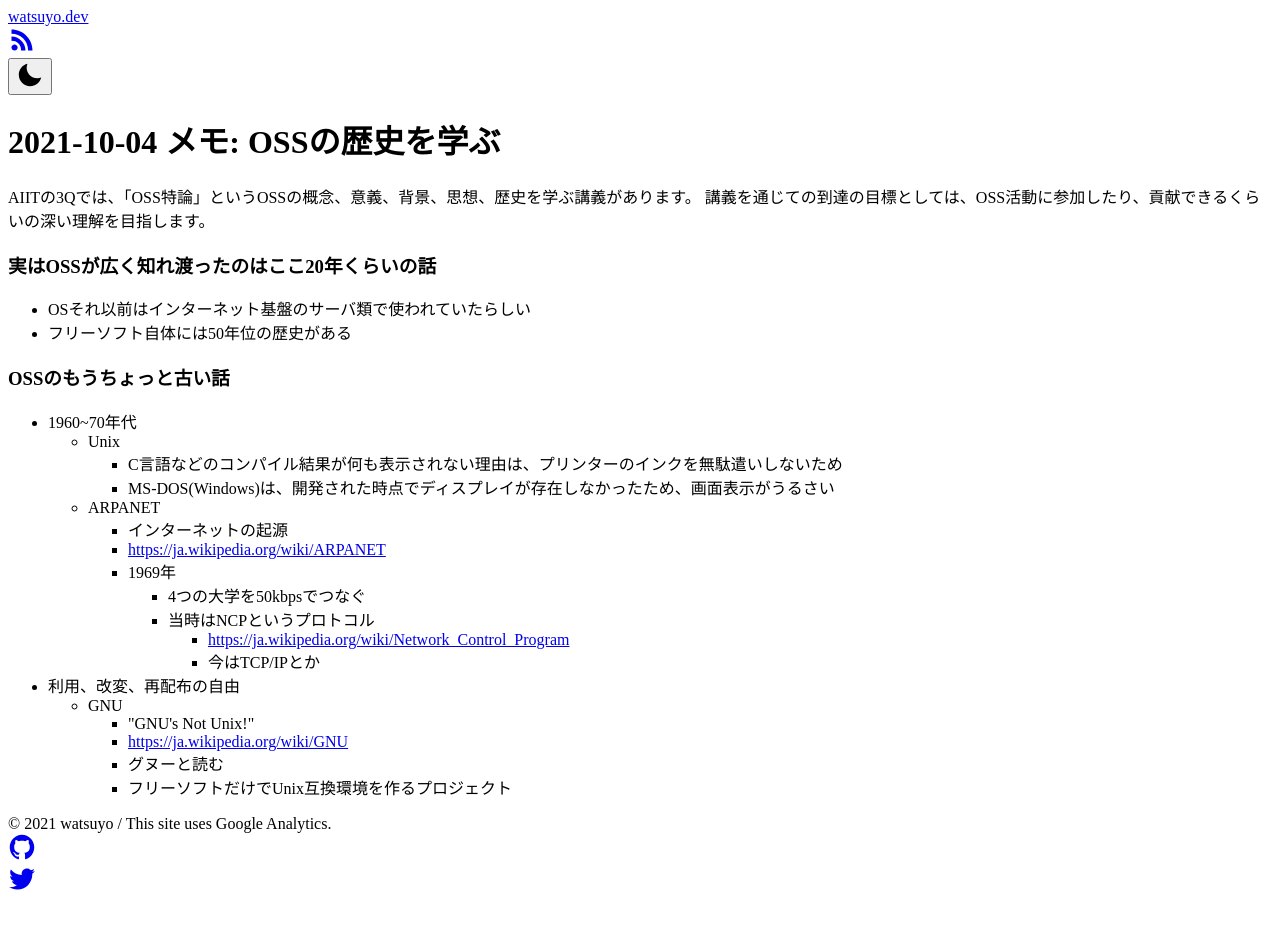
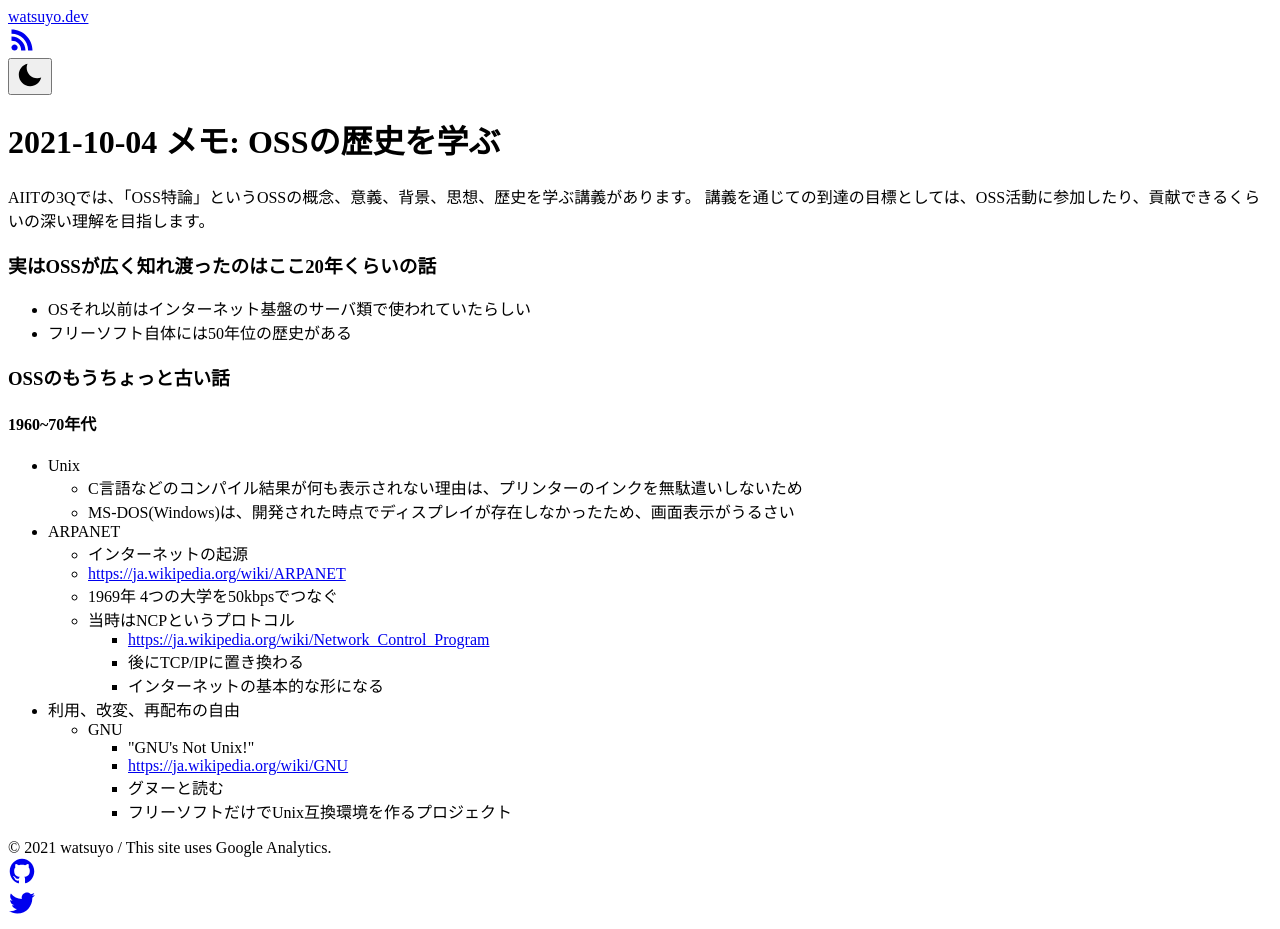
Before and after one commit to watsuyo/blog.v1, a Next.js app: page /blog/2021-10-04 in a window 1280 px wide. Before the commit the page ends 905 px from the top, so only its background shows below. Built offline with nearby package versions, Linux system fonts and the light colour scheme; no server answers.

Commit message:
fix 2021/10/04

```diff
--- a/src/components/MDXComponents.tsx
+++ b/src/components/MDXComponents.tsx
@@ -21,7 +21,7 @@ const CustomLink = (props: { children: string; href: string }) => {
   const externalProps = isExternal ? { target: '_blank', rel: 'noopener noreferrer' } : {}
 
   return (
-    <a className="underline" {...props} {...externalProps}>
+    <a className="underline break-all" {...props} {...externalProps}>
       {children}
     </a>
   )
--- a/src/pages/blog/2021-10-04/index.mdx
+++ b/src/pages/blog/2021-10-04/index.mdx
@@ -15,18 +15,18 @@ AIITの3Qでは、「OSS特論」というOSSの概念、意義、背景、思
 - フリーソフト自体には50年位の歴史がある
 
 ### OSSのもうちょっと古い話
-- 1960~70年代
+####  1960~70年代
 - Unix
 	- C言語などのコンパイル結果が何も表示されない理由は、プリンターのインクを無駄遣いしないため
 	- MS-DOS(Windows)は、開発された時点でディスプレイが存在しなかったため、画面表示がうるさい
 - ARPANET
 	- インターネットの起源
 	- [https://ja.wikipedia.org/wiki/ARPANET](https://ja.wikipedia.org/wiki/ARPANET)
-        - 1969年
-            - 4つの大学を50kbpsでつなぐ
+	- 1969年 4つの大学を50kbpsでつなぐ
 	- 当時はNCPというプロトコル
 		- [https://ja.wikipedia.org/wiki/Network_Control_Program](https://ja.wikipedia.org/wiki/Network_Control_Program#:~:text=Network)
-                - 今はTCP/IPとか
+		- 後にTCP/IPに置き換わる
+		- インターネットの基本的な形になる
 - 利用、改変、再配布の自由
 	- GNU
 		- "GNU's Not Unix!"
```
Lines whose indentation alone changed are shown as unchanged.
